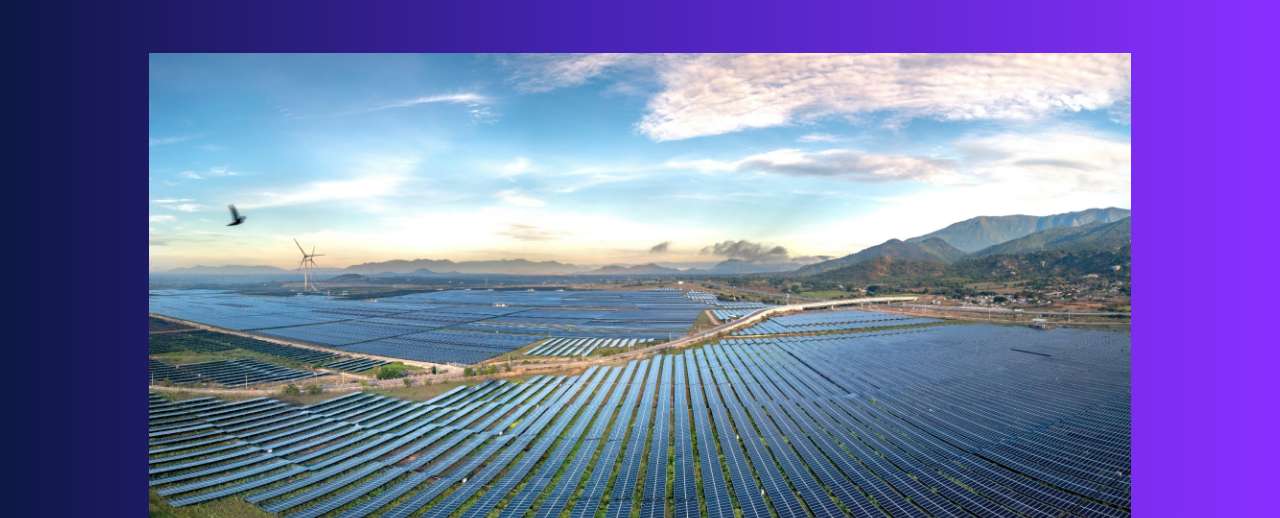
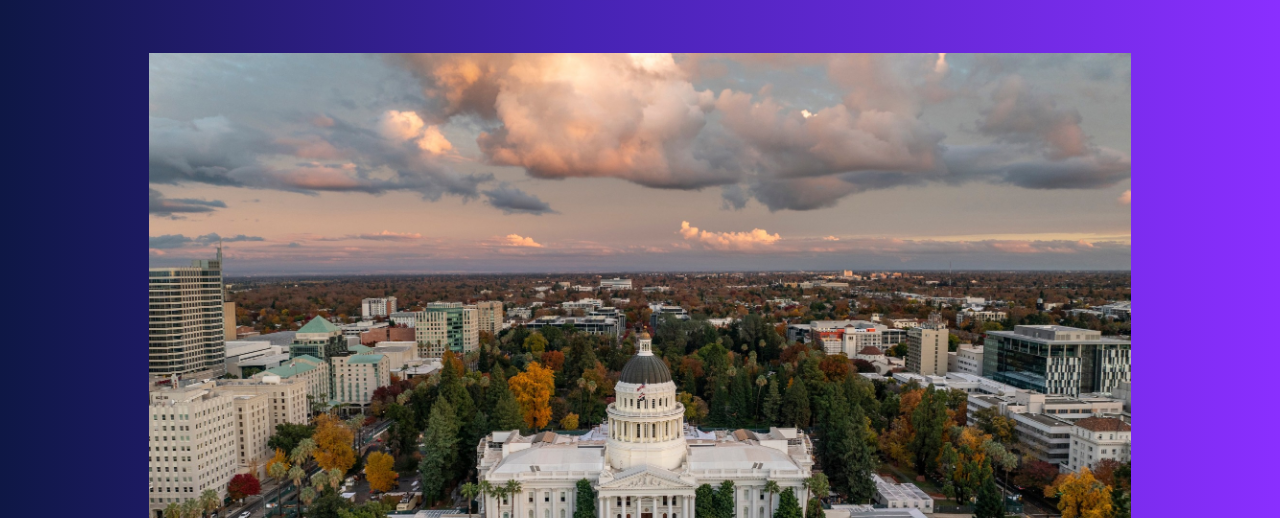
Before and after one commit to Lumenergy/test-lumenergy, a plain HTML site: page our-role/index.html in a window 1280 px wide. Shown: the part 282-800 px from the top of the page. Drawn offline with Linux system fonts and the light colour scheme.

Commit message:
Update index.html

```diff
--- a/our-role/index.html
+++ b/our-role/index.html
@@ -170,7 +170,7 @@
   </header>
 
   <main class="container">
-    <figure class="feature-banner"><img src="../assets/photos/solar-farm-aerial.jpg" alt="Aerial view of a utility-scale solar array with mountains in the background" loading="lazy"></figure>
+    <figure class="feature-banner feature-banner--capitol"><img src="../assets/photos/pexels-photo-35437609.jpg" alt="Aerial view of the California State Capitol and surrounding Sacramento landscape" loading="lazy"></figure>
     <section class="grid cols-2" aria-label="Our Role cards">
       <article class="card">
         <h3>Challenge &amp; Opportunity</h3>
```
